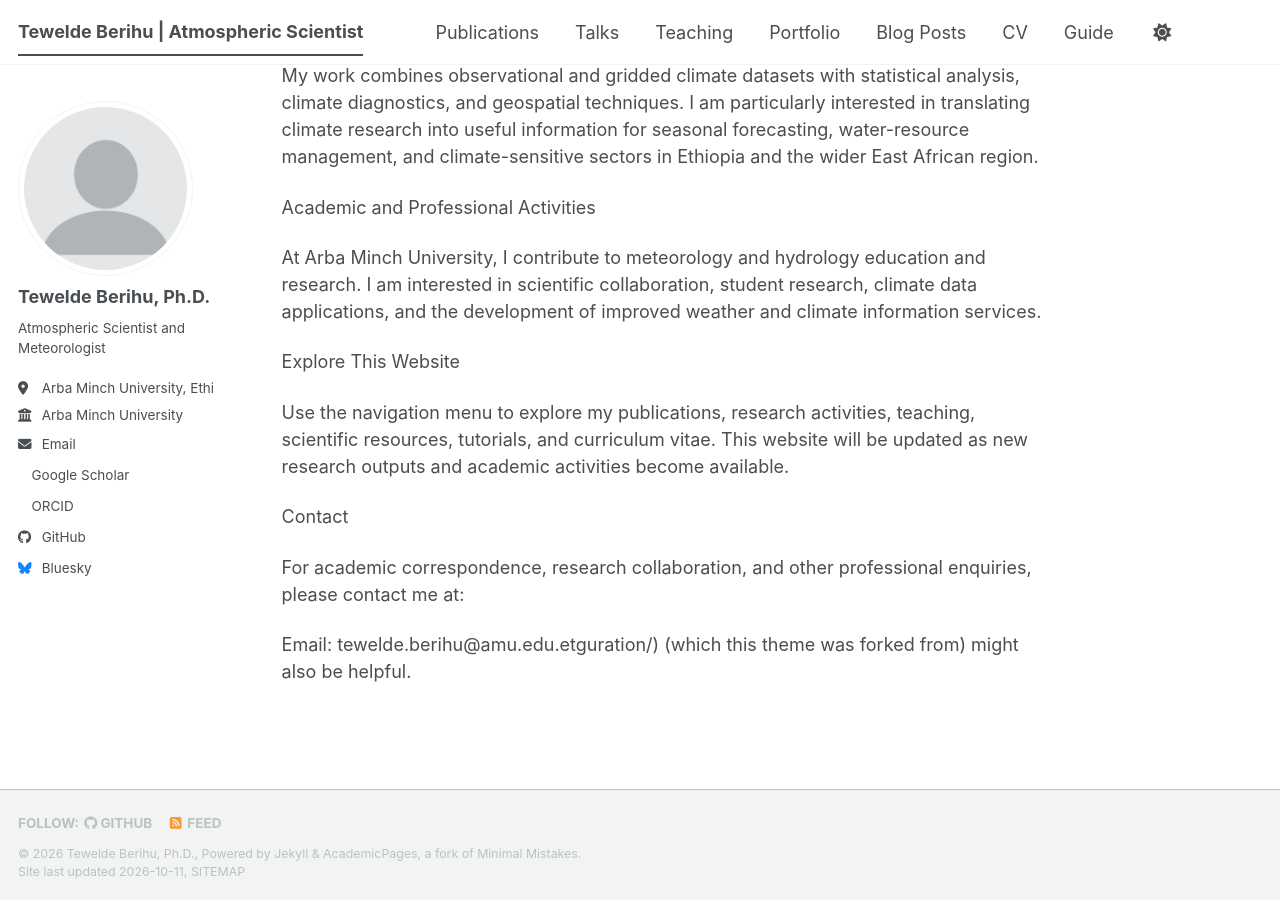
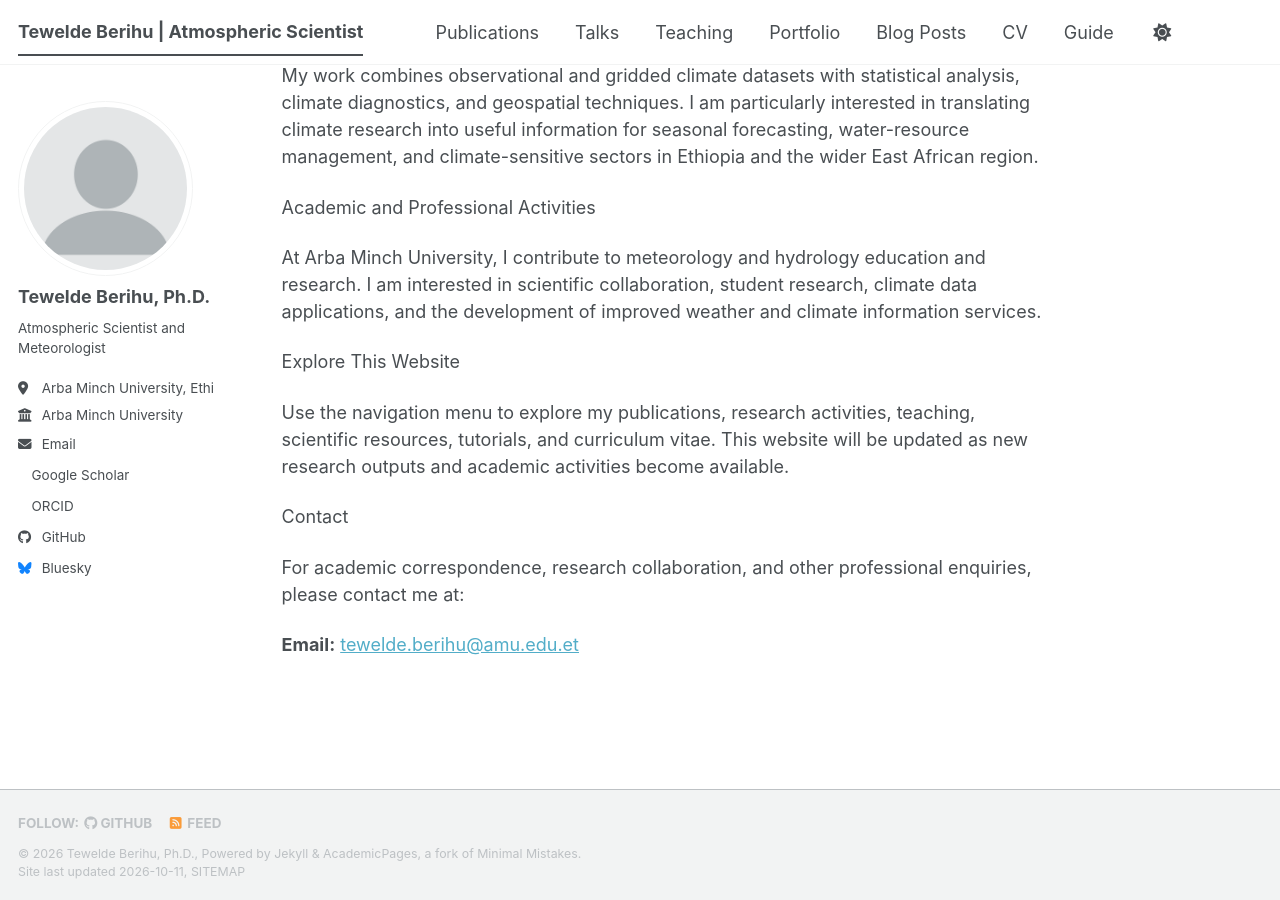
Before and after one commit to TeweBG/teweldeberihu.github.io, a Jekyll site: the page built from _pages/about.md, in a window 1280 px wide and 900 px high, scrolled down 986 px. Built offline with Jekyll 4.4.1, drawn with Linux system fonts in a browser that asks for light colours; a style sheet for code colours, icons or effects is not loaded.

Commit message:
Update email format in about.md

```diff
--- a/_pages/about.md
+++ b/_pages/about.md
@@ -41,4 +41,4 @@ Contact
 
 For academic correspondence, research collaboration, and other professional enquiries, please contact me at:
 
-Email: tewelde.berihu@amu.edu.etguration/) (which this theme was forked from) might also be helpful.
+**Email:** [tewelde.berihu@amu.edu.et](mailto:tewelde.berihu@amu.edu.et)
```
